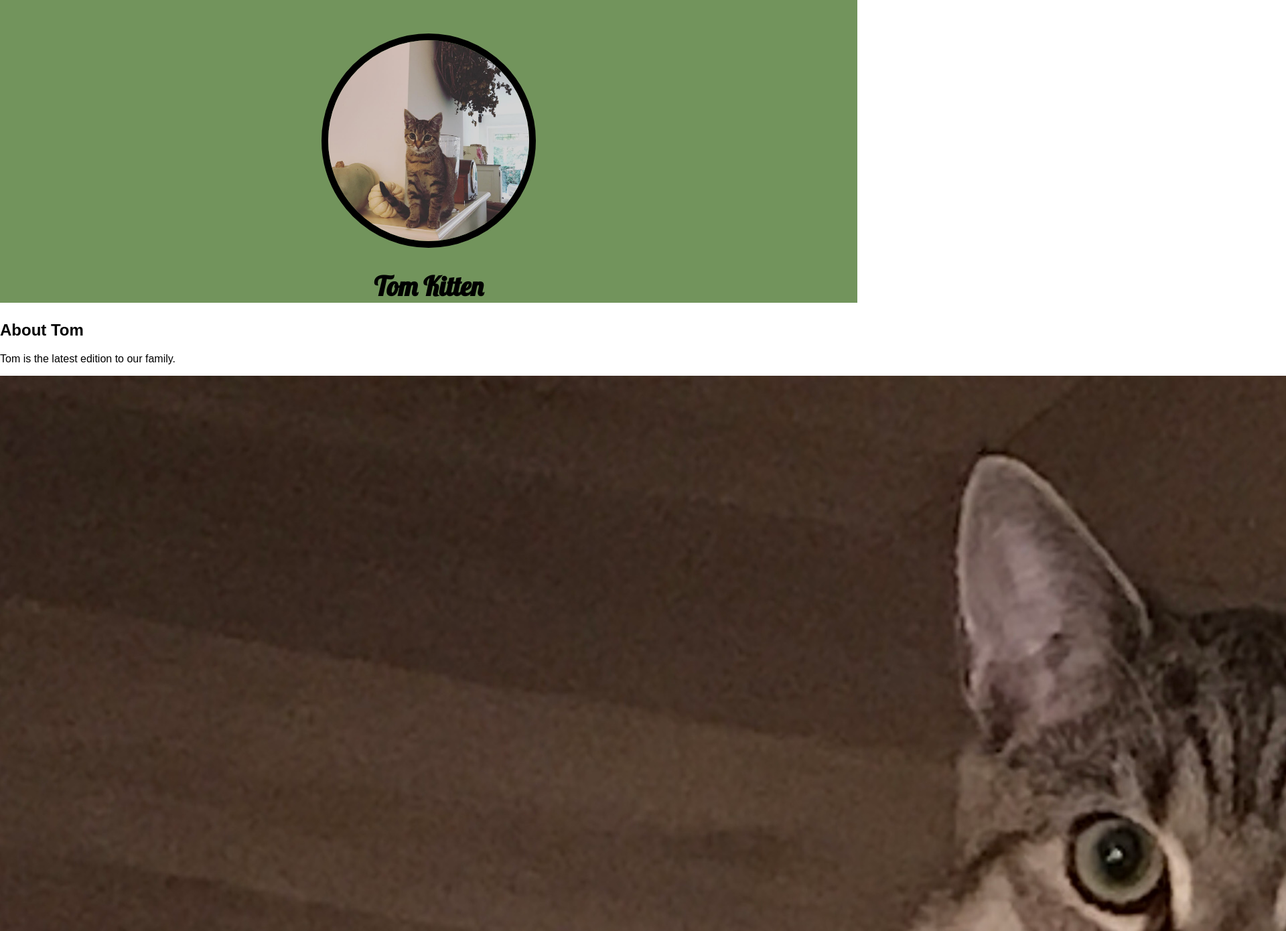
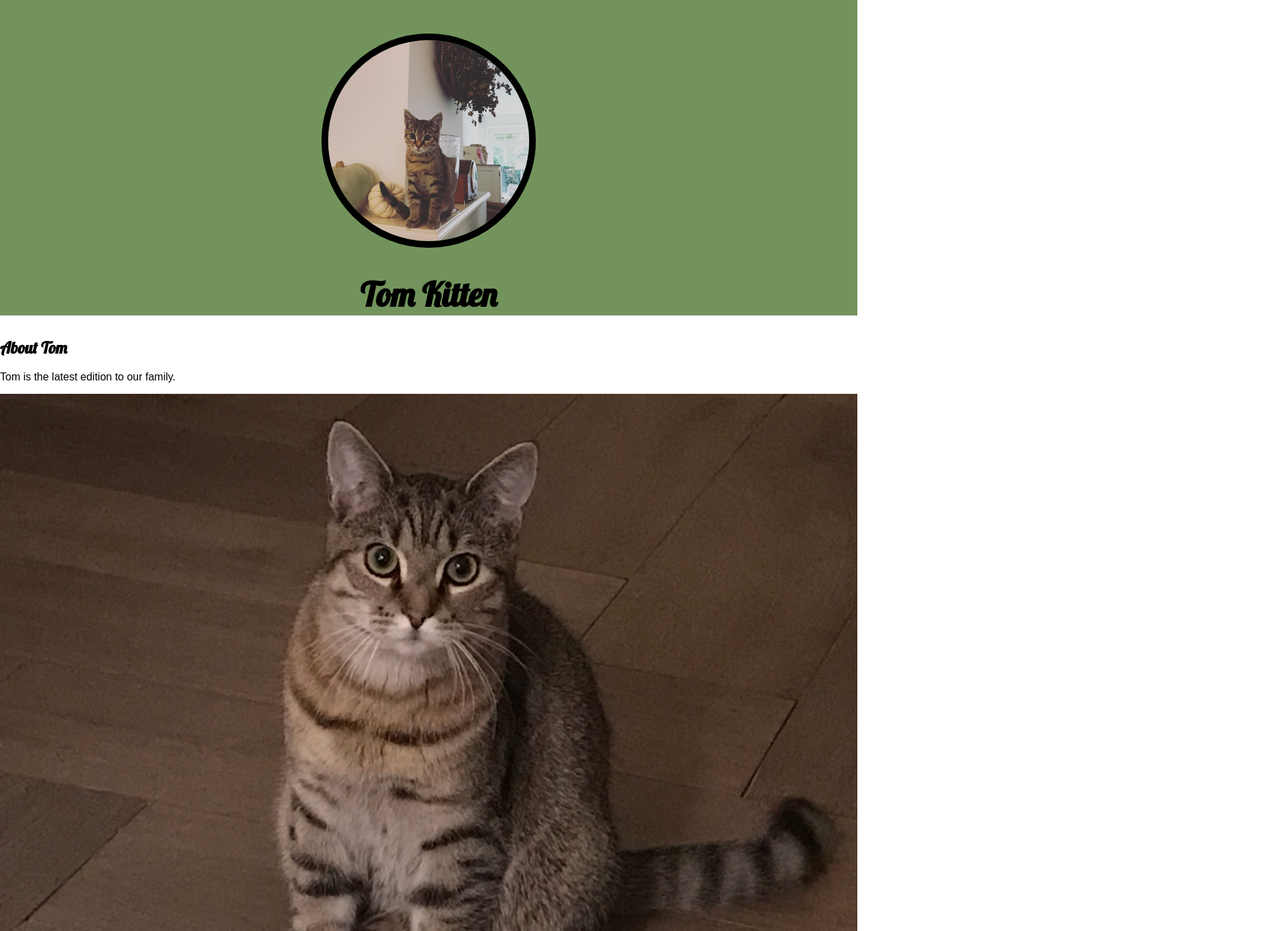
Before and after one commit to Sandj04/Cartoon-hero, a plain HTML site: page index.html in a window 1280 px wide. Shown: the top 1390 px of the page at 67% size, 1920 px wide, since content can reach past the window. Drawn offline with Linux system fonts and the light colour scheme.

Commit message:
fixed img

```diff
--- a/css/Tom.css
+++ b/css/Tom.css
@@ -6,13 +6,16 @@ body{
 header{
 	background-color: #72945c;
 	text-align: center;
-	font-size: 20px;
 	padding-top: 50px;
 	padding-bottom: 50px:;
 }
 
+h1, h2{
+	font-family: 'lobster', sans-serif;
+}
+
 header h1{
-	font-family: 'lobster', sans-serif;
+	font-size: 50px;
 }
 
 header img{
@@ -22,7 +25,11 @@ header img{
 }
 
 main{
+	max-width: 100%;
+}
 
+main img{
+	max-width: 100%;
 }
 
 footer{
```
